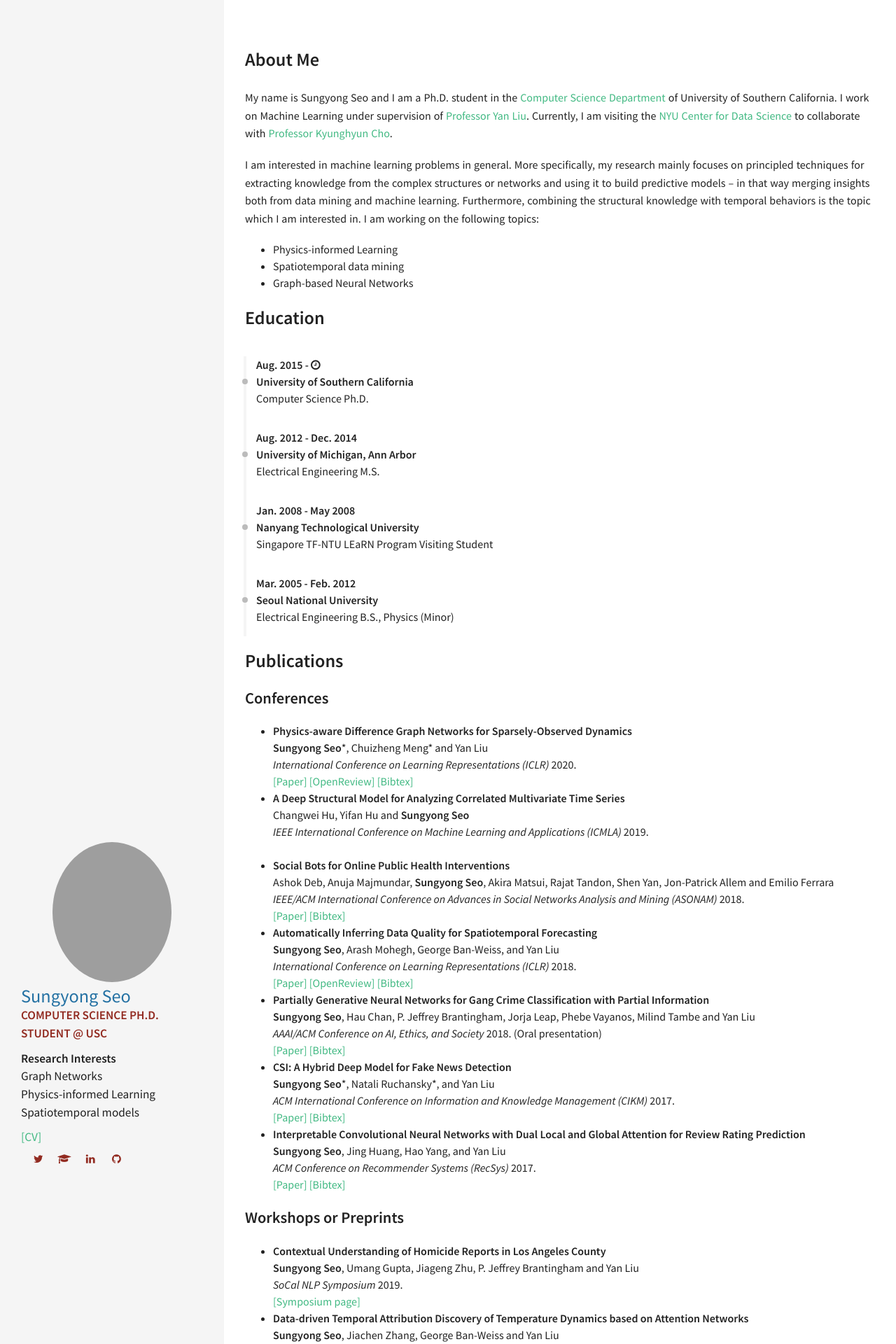
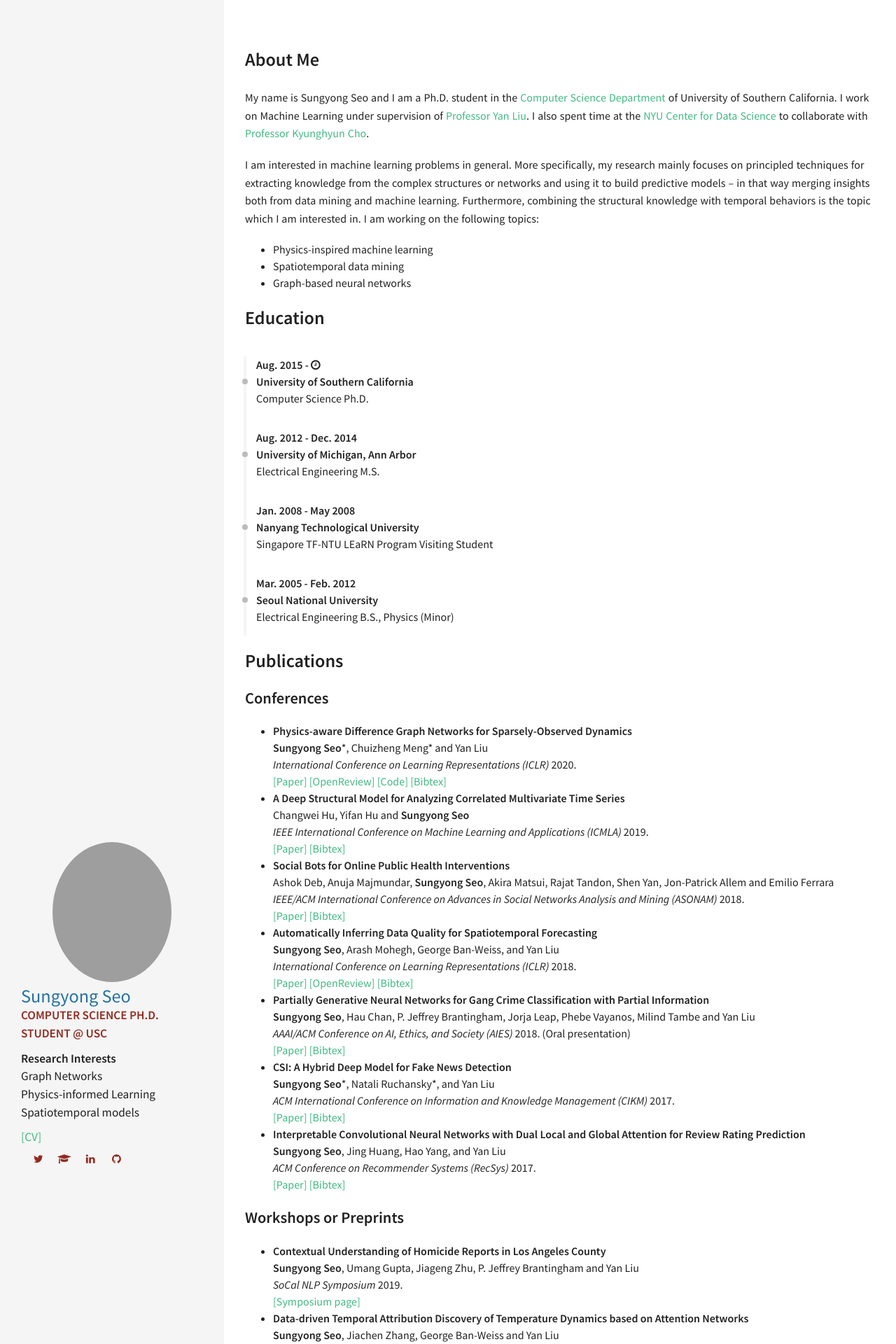
Before and after one commit to sungyongs/sungyongs.github.io, a Jekyll site: the page built from index.md, in a window 1280 px wide. Shown: the top 1920 px of the page at 70% size. Built offline with Jekyll 4.4.1, drawn with Linux system fonts in a browser that asks for light colours.

Commit message:
updated on 2020-03-21

```diff
--- a/index.md
+++ b/index.md
@@ -10,14 +10,14 @@ permalink: /
 My name is Sungyong Seo and I am a Ph.D. student in the
 [Computer Science Department](http://www.cs.usc.edu/) of University of Southern California.
 I work on Machine Learning under supervision of [Professor Yan Liu](http://melady.usc.edu/).
-Currently, I am visiting the [NYU Center for Data Science](https://cds.nyu.edu) to collaborate with [Professor Kyunghyun Cho](http://www.kyunghyuncho.me).
+I also spent time at the [NYU Center for Data Science](https://cds.nyu.edu) to collaborate with [Professor Kyunghyun Cho](http://www.kyunghyuncho.me).
 
 
 I am interested in machine learning problems in general.
 More specifically, my research mainly focuses on principled techniques for extracting knowledge from the complex structures or networks and using it to build predictive models -- in that way merging insights both from data mining and machine learning. Furthermore, combining the structural knowledge with temporal behaviors is the topic which I am interested in. I am working on the following topics:
-* Physics-informed Learning
+* Physics-inspired machine learning
 * Spatiotemporal data mining
-* Graph-based Neural Networks
+* Graph-based neural networks
 
 <!-- Education -->
 <div class="row">
@@ -29,12 +29,13 @@ More specifically, my research mainly focuses on principled techniques for extra
 - **Physics-aware Difference Graph Networks for Sparsely-Observed Dynamics**<br>
 **Sungyong Seo**\*, Chuizheng Meng* and Yan Liu<br>
 *International Conference on Learning Representations (ICLR)* 2020.<br>
-[\[Paper\]](https://openreview.net/pdf?id=r1gelyrtwH) [\[OpenReview\]](https://openreview.net/forum?id=r1gelyrtwH) [\[Bibtex\]](https://raw.githubusercontent.com/sungyongs/sungyongs.github.io/master/bibtex/seo2020physicsaware)
+[\[Paper\]](https://openreview.net/pdf?id=r1gelyrtwH) [\[OpenReview\]](https://openreview.net/forum?id=r1gelyrtwH) [\[Code\]](https://github.com/USC-Melady/ICLR2020-PADGN) [\[Bibtex\]](https://raw.githubusercontent.com/sungyongs/sungyongs.github.io/master/bibtex/seo2020physicsaware)
 <!-- - **Network Inference from a Mixture of Diffusion Models**<br>
 Karishma Sharma, Xinran He, **Sungyong Seo** and Yan Liu (Submitted)<br> -->
 - **A Deep Structural Model for Analyzing Correlated Multivariate Time Series**<br>
 Changwei Hu, Yifan Hu and **Sungyong Seo**<br>
-*IEEE International Conference on Machine Learning and Applications (ICMLA)* 2019.<br><br>
+*IEEE International Conference on Machine Learning and Applications (ICMLA)* 2019.<br>
+[\[Paper\]](https://arxiv.org/abs/2001.00559) [\[Bibtex\]](https://raw.githubusercontent.com/sungyongs/sungyongs.github.io/master/bibtex/hu2019deep)
 - **Social Bots for Online Public Health Interventions**<br>
 Ashok Deb, Anuja Majmundar, **Sungyong Seo**, Akira Matsui, Rajat Tandon, Shen Yan, Jon-Patrick Allem and Emilio Ferrara <br>
 *IEEE/ACM International Conference on Advances in Social Networks Analysis and Mining (ASONAM)* 2018.<br>
@@ -45,7 +46,7 @@ Ashok Deb, Anuja Majmundar, **Sungyong Seo**, Akira Matsui, Rajat Tandon, Shen Y
 [\[Paper\]](https://openreview.net/forum?id=ByJIWUnpW) [\[OpenReview\]](https://openreview.net/forum?id=ByJIWUnpW) [\[Bibtex\]](https://raw.githubusercontent.com/sungyongs/sungyongs.github.io/master/bibtex/seo2018automatically)
 - **Partially Generative Neural Networks for Gang Crime Classification with Partial Information**<br>
 **Sungyong Seo**, Hau Chan, P. Jeffrey Brantingham, Jorja Leap, Phebe Vayanos, Milind Tambe and Yan Liu<br>
-*AAAI/ACM Conference on AI, Ethics, and Society* 2018. (Oral presentation)<br>
+*AAAI/ACM Conference on AI, Ethics, and Society (AIES)* 2018. (Oral presentation)<br>
 [\[Paper\]](https://pdfs.semanticscholar.org/b00d/c595d1e947b932e48223273bc21ce985bd5b.pdf) [\[Bibtex\]](https://raw.githubusercontent.com/sungyongs/sungyongs.github.io/master/bibtex/seo2018partially)
 - **CSI: A Hybrid Deep Model for Fake News Detection**<br>
 **Sungyong Seo**\*, Natali Ruchansky\*, and Yan Liu<br>
```
Also changed, not shown: 1 other file.
